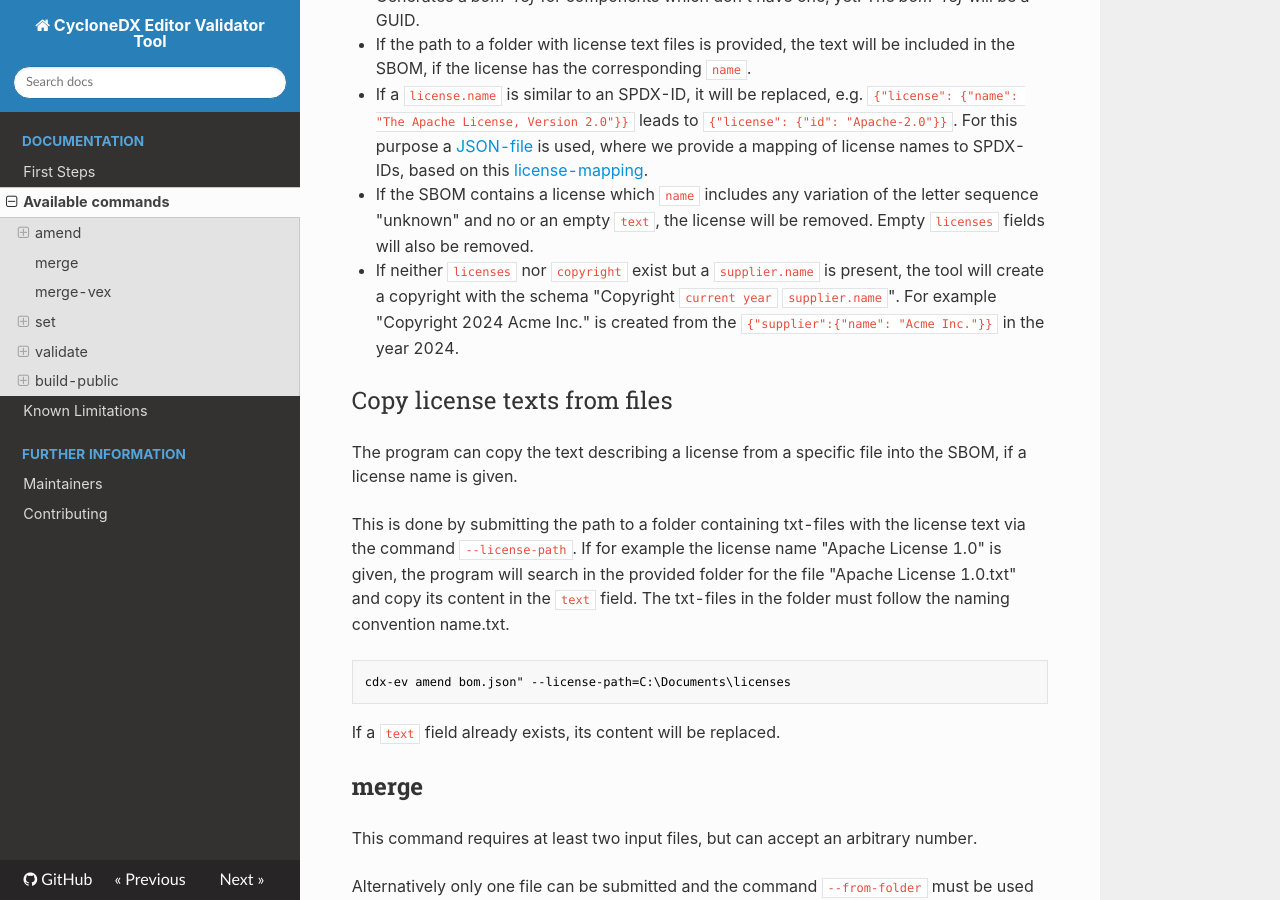
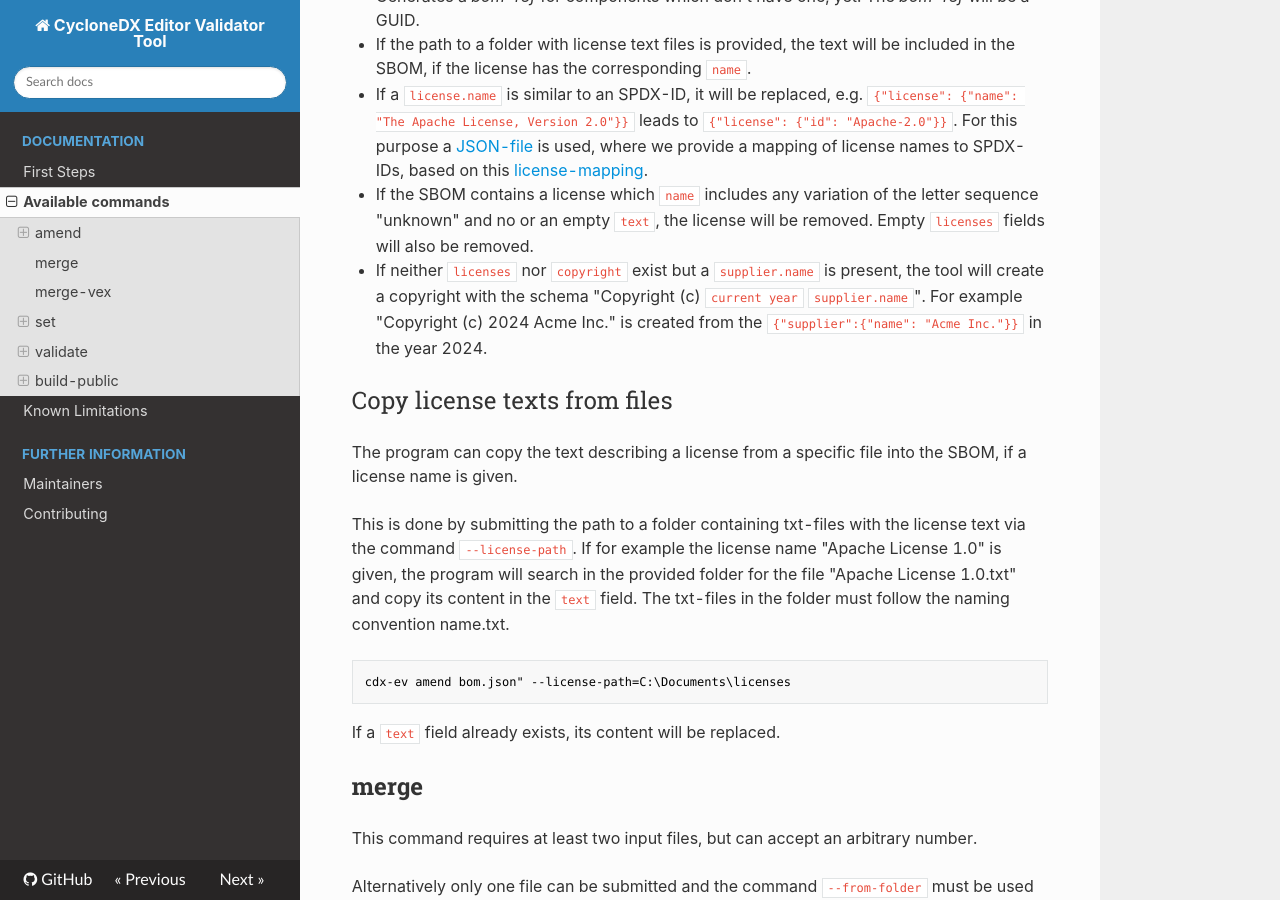
Before and after one commit to Festo-se/cyclonedx-editor-validator, an MkDocs documentation site: the page built from docs/available_commands.md, in a window 1280 px wide and 900 px high, scrolled down 930 px. Built offline with MkDocs 1.6.1, drawn with Linux system fonts in a browser that asks for light colours; nearby versions of some CDN libraries; some web fonts are replaced.

Commit message:
docs: add (c) to description in documentaion

```diff
--- a/docs/available_commands.md
+++ b/docs/available_commands.md
@@ -25,7 +25,7 @@
 * If the path to a folder with license text files is provided, the text will be included in the SBOM, if the license has the corresponding `name`.
 * If a `license.name` is similar to an SPDX-ID, it will be replaced, e.g. `{"license": {"name": "The Apache License, Version 2.0"}}` leads to `{"license": {"id": "Apache-2.0"}}`. For this purpose a [JSON-file](https://github.com/Festo-se/cyclonedx-editor-validator/blob/main/cdxev/amend/license_name_spdx_id_map.json) is used, where we provide a mapping of license names to SPDX-IDs, based on this [license-mapping](https://github.com/CycloneDX/cyclonedx-core-java/blob/master/src/main/resources/license-mapping.json).
 * If the SBOM contains a license which `name` includes any variation of the letter sequence "unknown" and no or an empty `text`, the license will be removed. Empty `licenses` fields will also be removed.
-* If neither `licenses` nor `copyright` exist but a `supplier.name` is present, the tool will create a copyright with the schema "Copyright `current year` `supplier.name`". For example "Copyright 2024 Acme Inc." is created from the `{"supplier":{"name": "Acme Inc."}}` in the year 2024.
+* If neither `licenses` nor `copyright` exist but a `supplier.name` is present, the tool will create a copyright with the schema "Copyright (c) `current year` `supplier.name`". For example "Copyright (c) 2024 Acme Inc." is created from the `{"supplier":{"name": "Acme Inc."}}` in the year 2024.
 
 ### Copy license texts from files
 
```
